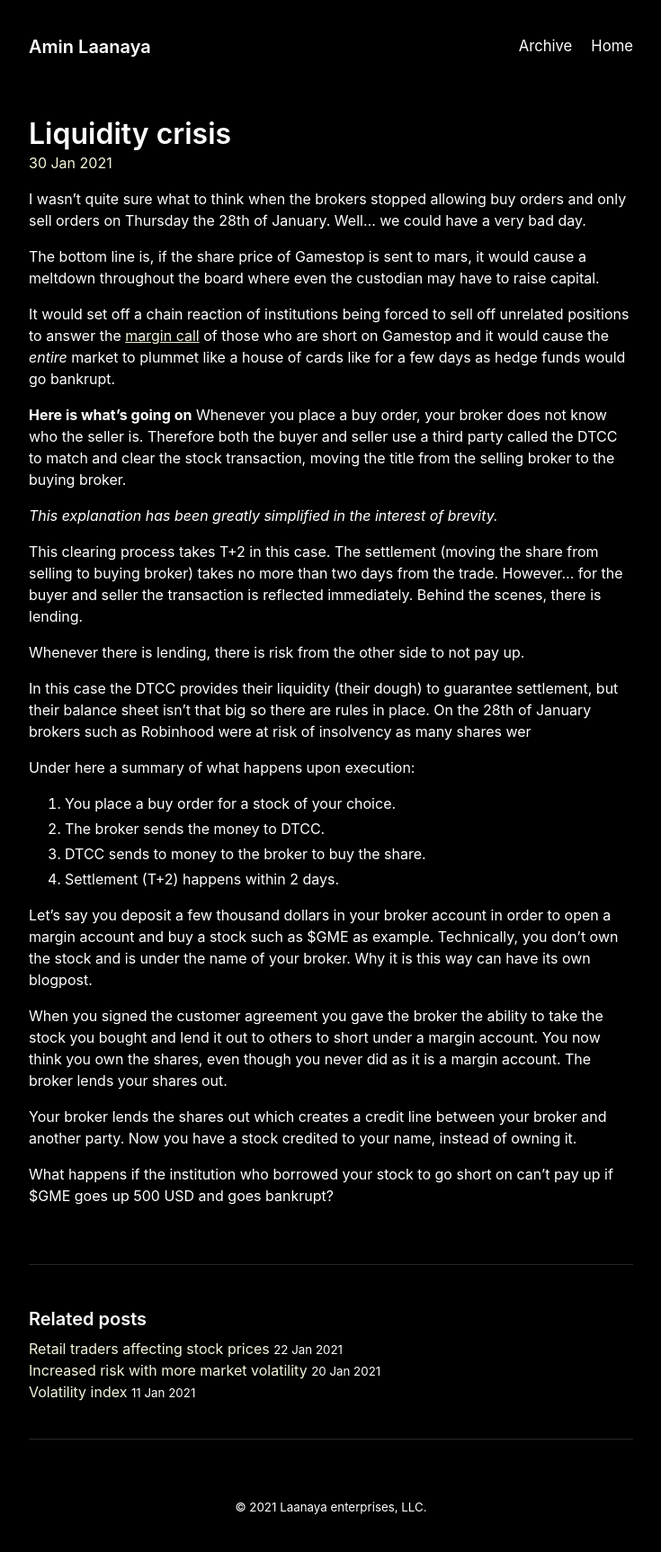
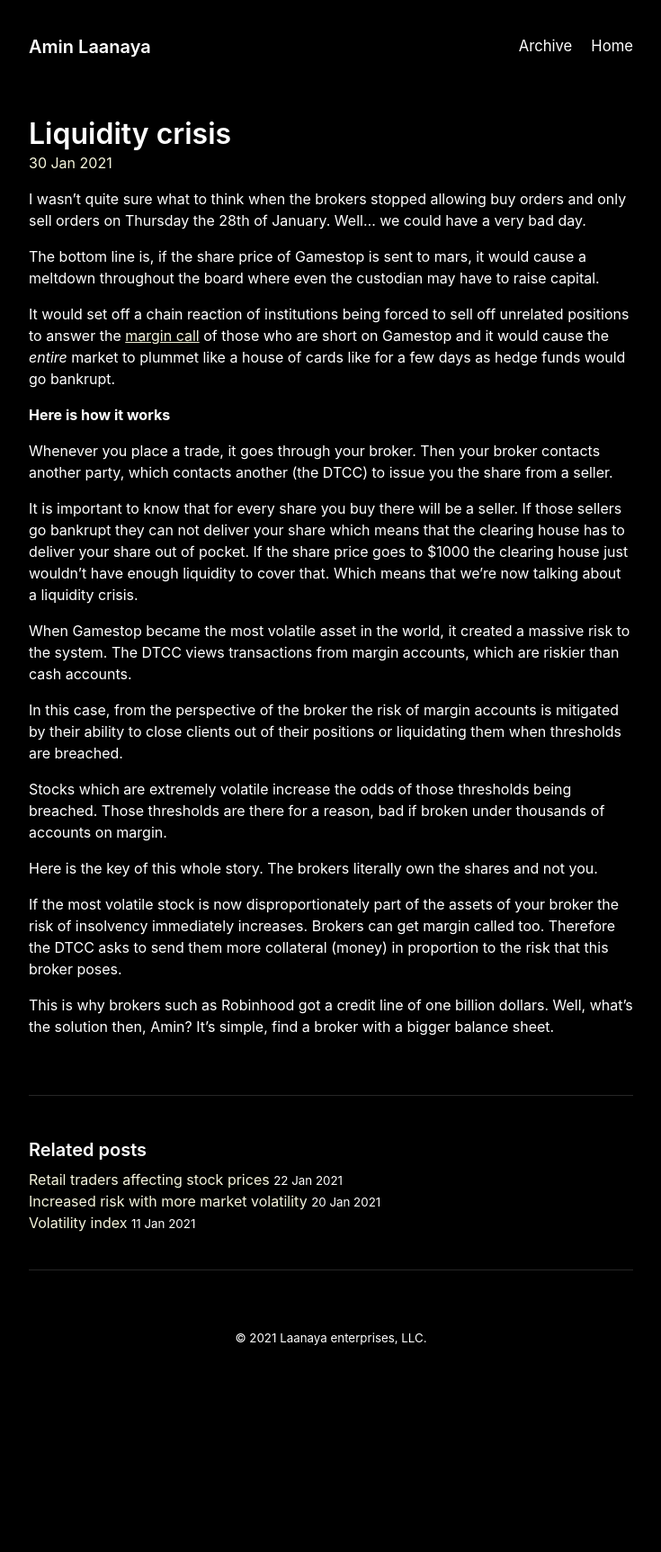
Before and after one commit to Bobcycle/Blog, a Jekyll site: the page built from _posts/2021-01-30-Gamestonk.md, in a window 1280 px wide. Shown: the whole page at 90% size, without its empty margins (272-1007 px from the left). Built offline with Jekyll 4.4.1, drawn with Linux system fonts in a browser that asks for light colours; after the commit the page ends 1537 px from its top, so only the background shows below that.

Commit message:
Update 2021-01-30-Gamestonk.md

```diff
--- a/_posts/2021-01-30-Gamestonk.md
+++ b/_posts/2021-01-30-Gamestonk.md
@@ -9,28 +9,23 @@ The bottom line is, if the share price of Gamestop is sent to mars, it would cau
 
 It would set off a chain reaction of institutions being forced to sell off unrelated positions to answer the [margin call](https://www.investopedia.com/terms/m/margincall.asp) of those who are short on Gamestop and it would cause the *entire* market to plummet like a house of cards like for a few days as hedge funds would go bankrupt.
 
-**Here is what's going on**
-Whenever you place a buy order, your broker does not know who the seller is. Therefore both the buyer and seller use a third party called the DTCC to match and clear the stock transaction, moving the title from the selling broker to the buying broker.
 
-*This explanation has been greatly simplified in the interest of brevity.*
 
-This clearing process takes T+2 in this case. The settlement (moving the share from selling to buying broker) takes no more than two days from the trade. However... for the buyer and seller the transaction is reflected immediately. Behind the scenes, there is lending.
+**Here is how it works**
 
-Whenever there is lending, there is risk from the other side to not pay up.
+Whenever you place a trade, it goes through your broker. Then your broker contacts another party, which contacts another (the DTCC) to issue you the share from a seller.
 
-In this case the DTCC provides their liquidity (their dough) to guarantee settlement, but their balance sheet isn't that big so there are rules in place. On the 28th of January brokers such as Robinhood were at risk of insolvency as many shares wer
+It is important to know that for every share you buy there will be a seller. If those sellers go bankrupt they can not deliver your share which means that the clearing house has to deliver your share out of pocket. If the share price goes to $1000 the clearing house just wouldn’t have enough liquidity to cover that. Which means that we’re now talking about a liquidity crisis.
 
-Under here a summary of what happens upon execution:
+When Gamestop became the most volatile asset in the world, it created a massive risk to the system. The DTCC views transactions from margin accounts, which are riskier than cash accounts.
 
-1. You place a buy order for a stock of your choice.
-2. The broker sends the money to DTCC.
-3. DTCC sends to money to the broker to buy the share.
-4. Settlement (T+2) happens within 2 days.
+In this case, from the perspective of the broker the risk of margin accounts is mitigated by their ability to close clients out of their positions or liquidating them when thresholds are breached.
 
-Let's say you deposit a few thousand dollars in your broker account in order to open a margin account and buy a stock such as $GME as example. Technically, you don't own the stock and is under the name of your broker. Why it is this way can have its own blogpost.
+Stocks which are extremely volatile increase the odds of those thresholds being breached.
+Those thresholds are there for a reason, bad if broken under thousands of accounts on margin.
 
-When you signed the customer agreement you gave the broker the ability to take the stock you bought and lend it out to others to short under a margin account. You now think you own the shares, even though you never did as it is a margin account. The broker lends your shares out.
+Here is the key of this whole story. The brokers literally own the shares and not you.
 
-Your broker lends the shares out which creates a credit line between your broker and another party. Now you have a stock credited to your name, instead of owning it.
+If the most volatile stock is now disproportionately part of the assets of your broker the risk of insolvency immediately increases. Brokers can get margin called too. Therefore the DTCC asks to send them more collateral (money) in proportion to the risk that this broker poses.
 
-What happens if the institution who borrowed your stock to go short on can't pay up if $GME goes up 500 USD and goes bankrupt?
+This is why brokers such as Robinhood got a credit line of one billion dollars. Well, what's the solution then, Amin? It's simple, find a broker with a bigger balance sheet.
```
